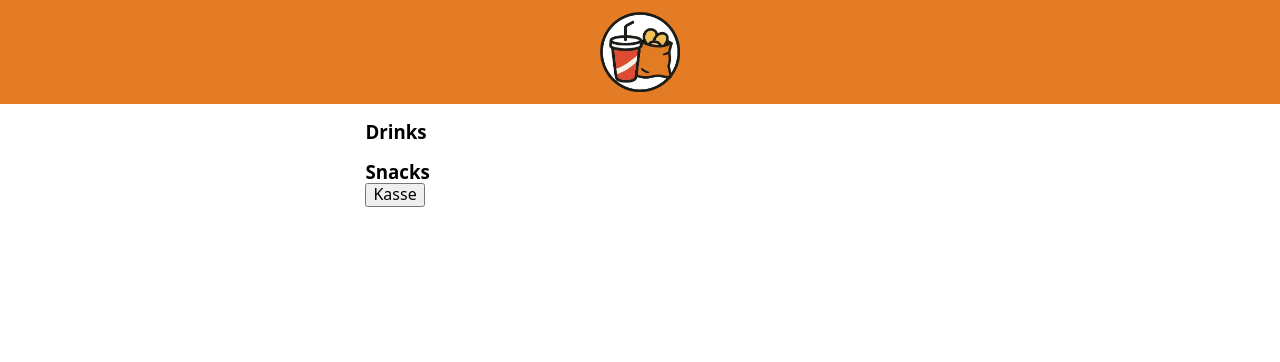
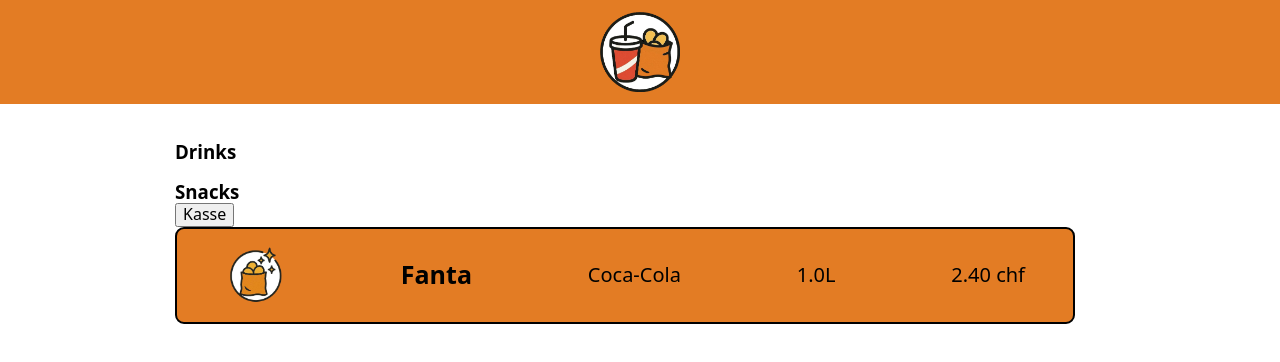
Before and after one commit to mimospychala/backend-GLAB, a React (Vite) app in the folder frontend/: page / in a window 1280 px wide. Shown: the top 362 px of the page. Built offline with nearby package versions, Linux system fonts and the light colour scheme.

Commit message:
ProductCartCard (not finished)

```diff
--- a/frontend/src/App.module.css
+++ b/frontend/src/App.module.css
@@ -1,4 +1,5 @@
 .app {
-  max-width: 60ch;
+  max-width: 970px;
   margin: 0 auto;
+  padding: 20px
 }
--- a/frontend/src/components/Button.jsx
+++ b/frontend/src/components/Button.jsx
@@ -1,4 +1,5 @@
 import LinkButton from "./LinkButton";
+import "./Button.module.css"
 
 export default function Button({to = "", children, ...props}){
     return(
--- /dev/null
+++ b/frontend/src/components/ShoppingCartCard.jsx
@@ -0,0 +1,18 @@
+import IndexRoute from "@/routes/IndexRoute";
+import styles from "./ShoppingCartCard.module.css"
+import "./ShoppingCartCard.module.css"
+
+
+export default function ShoppingCartCard({product}){
+  const {id, name, marke, volumes } = product
+
+  return (
+    <article >
+      <img src="/snacks.png" alt="Snacks" className={styles.drinksSnacks} />
+          <h3>{name}</h3>
+          <p>{marke}</p>
+          <p>{`${volumes[1].volume}`}</p>
+          <p>{`${volumes[1].price} chf`}</p>
+    </article>
+  );
+}
--- /dev/null
+++ b/frontend/src/components/ShoppingCartCard.module.css
@@ -0,0 +1,29 @@
+article {
+    border: solid 2px black;
+    border-radius: 9px;
+    max-width: 900px;
+
+    display: flex;
+    p, h3{margin: 0}
+
+    background-color: #E37C24;
+    justify-content: space-between;
+    padding: 1rem 3rem;
+    align-items: center;
+    p{
+        font-size: 20px;
+    }
+    h3{
+        font-size: 25px;
+    }
+    img{
+        max-width: 60px;
+    }
+
+    .drinksSnacks{
+        width: 80px;
+        height: auto
+    }
+
+
+}
--- a/frontend/src/routes/IndexRoute.jsx
+++ b/frontend/src/routes/IndexRoute.jsx
@@ -1,14 +1,14 @@
 import Header from "@/components/Header"
 import LinkButton from "@/components/LinkButton"
 import SideBar from "@/components/SideBar"
-import styles from "./IndexRoute.module.css"
+import ShoppingCartCard from "@/components/ShoppingCartCard"
 
 const product = [
   {
       "id": "1",
       "name": "Cola",
       "marke": "Coca-Cola",
-      "prices": [
+      "volumes": [
           {
               "volume": "0.5L",
               "price": "1.50"
@@ -71,7 +71,7 @@ export default function IndexRoute() {
     <>
       <SideBar/>
       <LinkButton to="/kasse">Kasse</LinkButton>
-
+      <ShoppingCartCard product={product[1]}/>
     </>
-  )
+    )
 }
```
Also changed, not shown: frontend/src/components/ProductCard.jsx (+7 -8 lines), frontend/src/components/ShoppingCartProduct.jsx (deleted, +0 -15 lines), frontend/public/snacks.png (added), frontend/src/components/ProductCard.module.css (deleted), frontend/src/components/ShoppingCartProduct.css (deleted).
